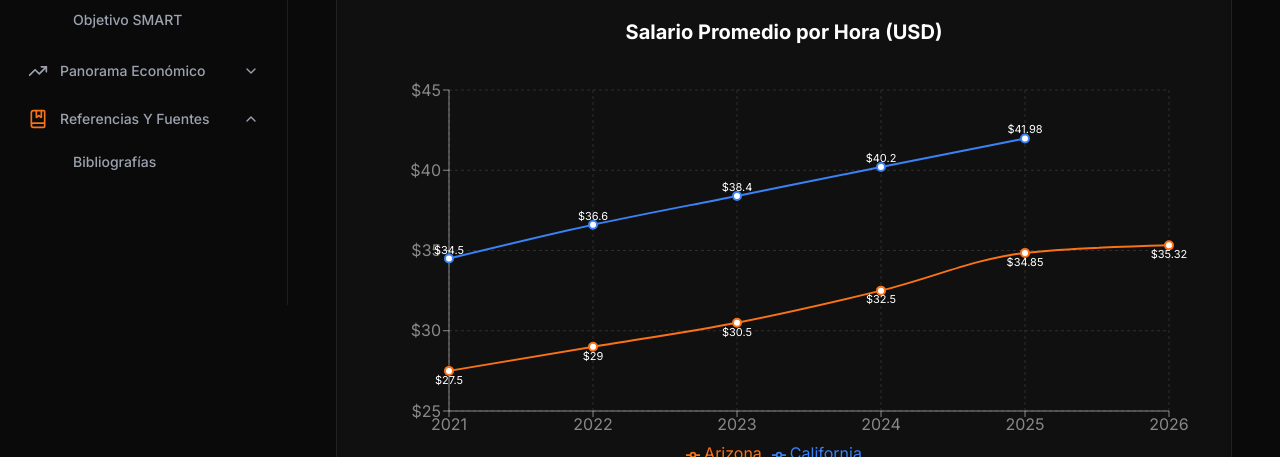
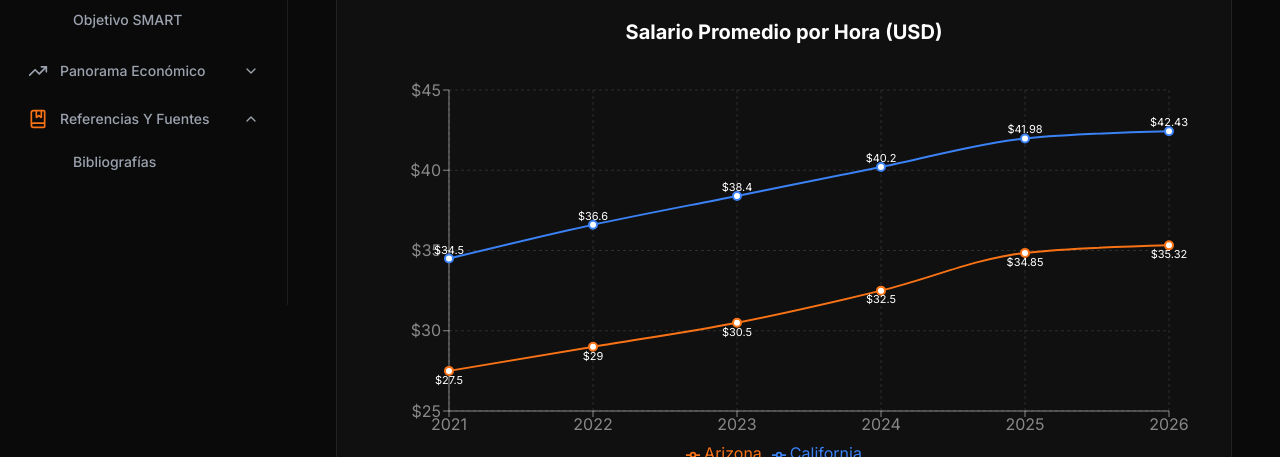
Before and after one commit to 4builes-crypto/Umo-internationalization, a React (Vite) app: page /economics in a window 1280 px wide. Shown: the part 495-952 px from the top of the page. Built offline with nearby package versions, Linux system fonts and the light colour scheme.

Commit message:
data: update CA 2026 salary to .43 and fix minor data inconsistencies

```diff
--- a/src/components/EconomicsCharts.tsx
+++ b/src/components/EconomicsCharts.tsx
@@ -18,7 +18,7 @@ const salarioData = [
   { year: '2023', california: 38.4, arizona: 30.5 },
   { year: '2024', california: 40.2, arizona: 32.5 },
   { year: '2025', california: 41.98, arizona: 34.85 },
-  { year: '2026', arizona: 35.32 }
+  { year: '2026', california: 42.43, arizona: 35.32 }
 ];
 
 const desempleoData = [
```
